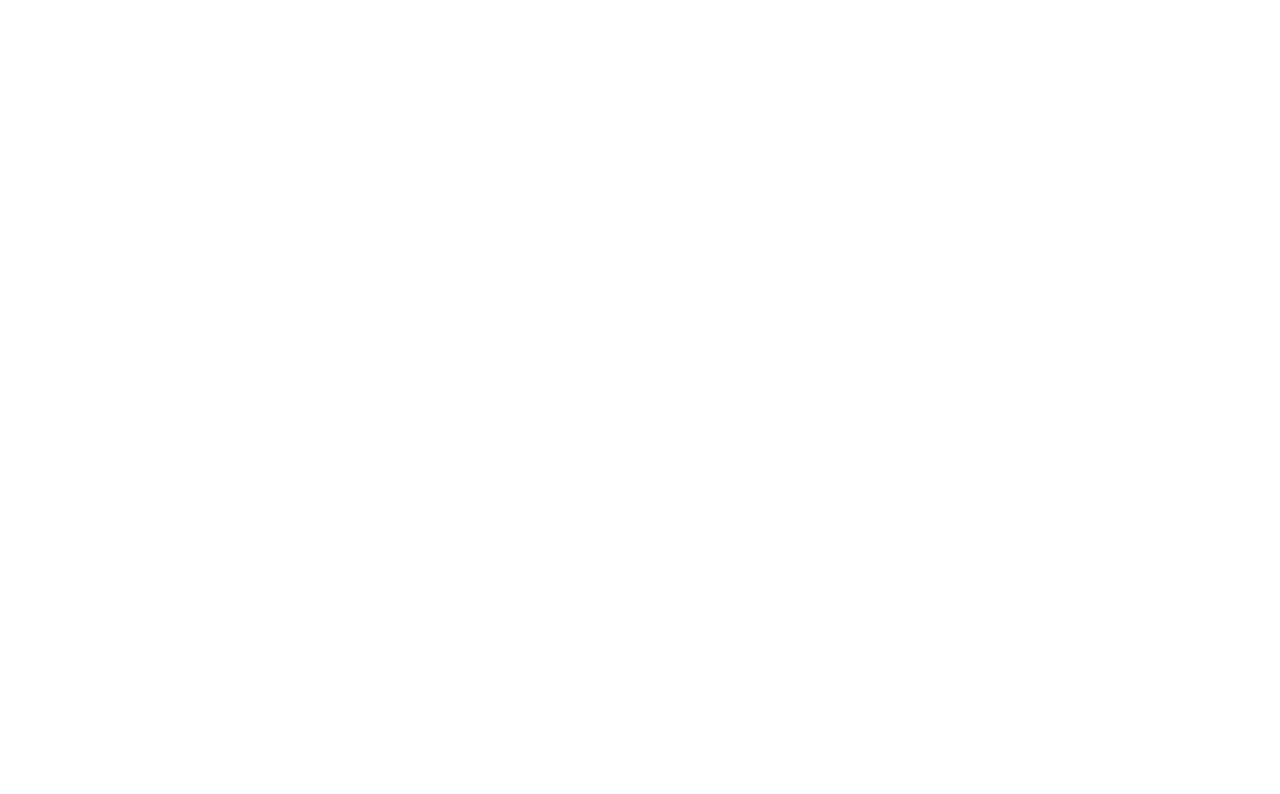
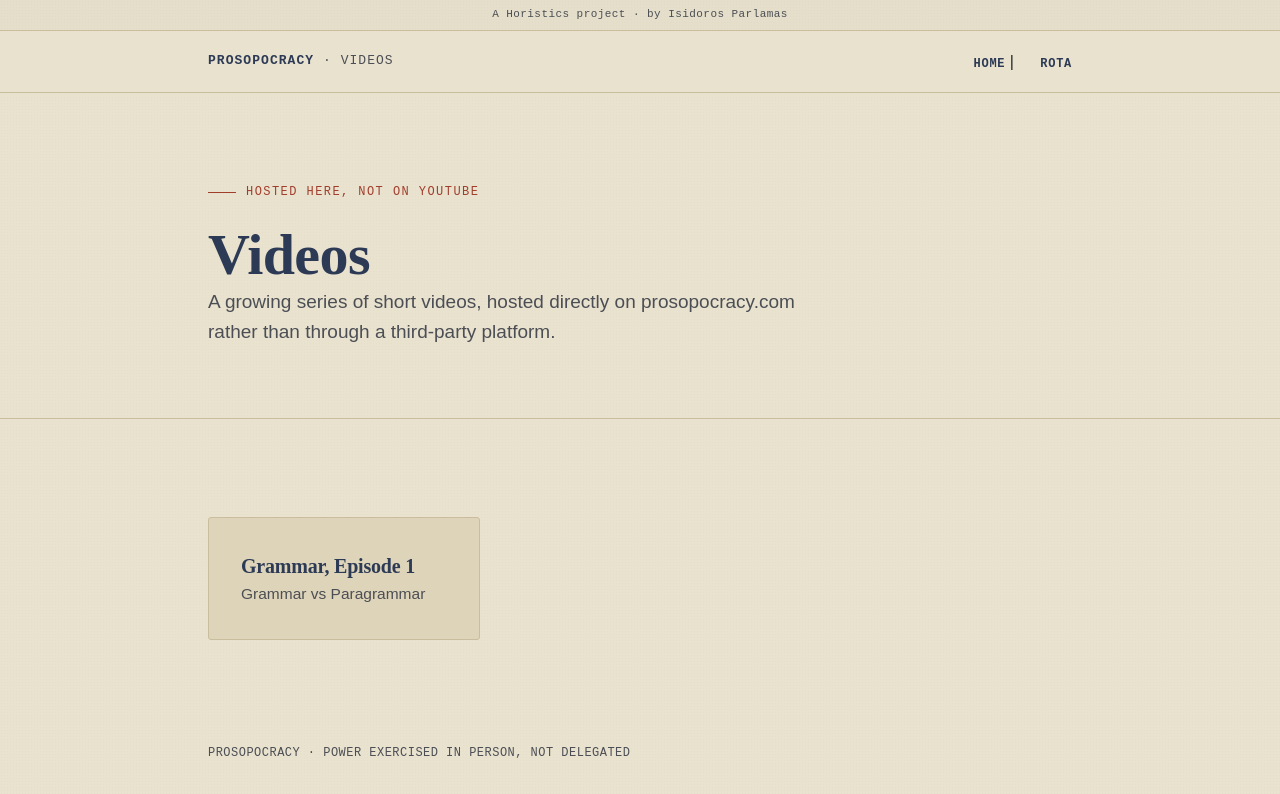
Before and after one commit to parlamas/prosopocracy, a Next.js app: page /videos in a window 1280 px wide. Before the commit this address had no page. Shown: the top 794 px of the page. Built offline with nearby package versions, Linux system fonts and the light colour scheme.

Commit message:
videos-cloudflare

```diff
--- /dev/null
+++ b/app/videos/[slug]/page.tsx
@@ -0,0 +1,87 @@
+// app/videos/[slug]/page.tsx
+import { notFound } from 'next/navigation';
+import '../../styles.css';
+import { VIDEOS, getVideoBySlug, videoUrl } from '../../../lib/videos';
+
+export function generateStaticParams() {
+  return VIDEOS.map((v) => ({ slug: v.slug }));
+}
+
+export default async function VideoPage({
+  params,
+}: {
+  params: Promise<{ slug: string }>;
+}) {
+  const { slug } = await params;
+  const video = getVideoBySlug(slug);
+  if (!video) notFound();
+
+  return (
+    <div className="prosopoRoot">
+      <div
+        className="topRibbon"
+        style={{
+          width: '100%',
+          textAlign: 'center',
+          padding: '6px 12px',
+          fontFamily: "'IBM Plex Mono', monospace",
+          fontSize: 11,
+          letterSpacing: '0.04em',
+          color: 'var(--ink-soft)',
+          background: 'var(--paper-alt, rgba(0,0,0,0.02))',
+          borderBottom: '1px solid var(--line)',
+        }}
+      >
+        A Horistics project &middot; by Isidoros Parlamas
+      </div>
+
+      <header className="masthead">
+        <div className="wrap mastheadInner">
+          <div className="wordmark">
+            <b>PROSOPOCRACY</b> &middot; Videos
+          </div>
+          <nav className="nav">
+            <a href="/">Home</a>
+            <span aria-hidden="true"> | </span>
+            <a href="/videos">All Videos</a>
+            <span aria-hidden="true"> | </span>
+            <a href="/rota">ROTA</a>
+          </nav>
+        </div>
+      </header>
+
+      <section className="hero">
+        <div className="wrap">
+          <h1 className="thesis" style={{ fontSize: '2rem' }}>{video.title}</h1>
+          <p className="lede">{video.description}</p>
+        </div>
+      </section>
+
+      <section className="section" style={{ borderBottom: 'none' }}>
+        <div className="wrap">
+          <video
+            controls
+            preload="metadata"
+            style={{
+              width: '100%',
+              maxWidth: 960,
+              display: 'block',
+              margin: '0 auto',
+              background: '#000',
+              borderRadius: 4,
+            }}
+          >
+            <source src={videoUrl(video.filename)} type="video/mp4" />
+            Your browser does not support the video tag.
+          </video>
+        </div>
+      </section>
+
+      <footer className="prosopoFooter">
+        <div className="wrap">
+          <p>Prosopocracy &middot; Power exercised in person, not delegated</p>
+        </div>
+      </footer>
+    </div>
+  );
+}
--- /dev/null
+++ b/app/videos/page.tsx
@@ -0,0 +1,81 @@
+// app/videos/page.tsx
+import Link from 'next/link';
+import '../styles.css';
+import { VIDEOS } from '../../lib/videos';
+
+export default function VideosIndexPage() {
+  return (
+    <div className="prosopoRoot">
+      <div
+        className="topRibbon"
+        style={{
+          width: '100%',
+          textAlign: 'center',
+          padding: '6px 12px',
+          fontFamily: "'IBM Plex Mono', monospace",
+          fontSize: 11,
+          letterSpacing: '0.04em',
+          color: 'var(--ink-soft)',
+          background: 'var(--paper-alt, rgba(0,0,0,0.02))',
+          borderBottom: '1px solid var(--line)',
+        }}
+      >
+        A Horistics project &middot; by Isidoros Parlamas
+      </div>
+
+      <header className="masthead">
+        <div className="wrap mastheadInner">
+          <div className="wordmark">
+            <b>PROSOPOCRACY</b> &middot; Videos
+          </div>
+          <nav className="nav">
+            <a href="/">Home</a>
+            <span aria-hidden="true"> | </span>
+            <a href="/rota">ROTA</a>
+          </nav>
+        </div>
+      </header>
+
+      <section className="hero">
+        <div className="wrap">
+          <div className="eyebrow">Hosted here, not on YouTube</div>
+          <h1 className="thesis">Videos</h1>
+          <p className="lede">
+            A growing series of short videos, hosted directly on prosopocracy.com rather
+            than through a third-party platform.
+          </p>
+        </div>
+      </section>
+
+      <section className="section" style={{ borderBottom: 'none' }}>
+        <div className="wrap">
+          <div
+            style={{
+              display: 'grid',
+              gridTemplateColumns: 'repeat(auto-fill, minmax(260px, 1fr))',
+              gap: 24,
+            }}
+          >
+            {VIDEOS.map((v) => (
+              <Link
+                key={v.slug}
+                href={`/videos/${v.slug}`}
+                className="rotaBox"
+                style={{ display: 'block', textDecoration: 'none', color: 'inherit' }}
+              >
+                <h3 style={{ marginTop: 0 }}>{v.title}</h3>
+                <p>{v.description}</p>
+              </Link>
+            ))}
+          </div>
+        </div>
+      </section>
+
+      <footer className="prosopoFooter">
+        <div className="wrap">
+          <p>Prosopocracy &middot; Power exercised in person, not delegated</p>
+        </div>
+      </footer>
+    </div>
+  );
+}
--- /dev/null
+++ b/lib/videos.ts
@@ -0,0 +1,33 @@
+// lib/videos.ts
+// Metadata for prosopocracy's own-hosted video series. Files live in
+// Cloudflare R2 (bucket: prosopocracy-videos), served over the bucket's
+// Public Development URL as plain MP4s via a plain <video> tag — no
+// YouTube, no third-party player, no outside moderation dependency.
+
+export const VIDEO_BASE_URL = "https://pub-b7f21e0d30324839accf0a666e05e808.r2.dev";
+
+export type Video = {
+  slug: string;
+  filename: string; // object key in the R2 bucket
+  title: string;
+  description: string;
+};
+
+// Add future episodes here — one entry per video, newest first or in
+// whatever order you want them listed.
+export const VIDEOS: Video[] = [
+  {
+    slug: "grammar-01",
+    filename: "GRAMMAR-01-ENG.mp4",
+    title: "Grammar, Episode 1",
+    description: "Grammar vs Paragrammar",
+  },
+];
+
+export function videoUrl(filename: string): string {
+  return `${VIDEO_BASE_URL}/${filename}`;
+}
+
+export function getVideoBySlug(slug: string): Video | undefined {
+  return VIDEOS.find((v) => v.slug === slug);
+}
--- a/package.json
+++ b/package.json
@@ -12,6 +12,7 @@
   "dependencies": {
     "@prisma/client": "^6.19.3",
     "@vercel/analytics": "^2.0.1",
+    "@vercel/blob": "^2.8.0",
     "bcryptjs": "^3.0.3",
     "leaflet": "^1.9.4",
     "next": "16.2.10",
```
Also changed, not shown: 1 other file (tests, documents, lock files or other folders).
